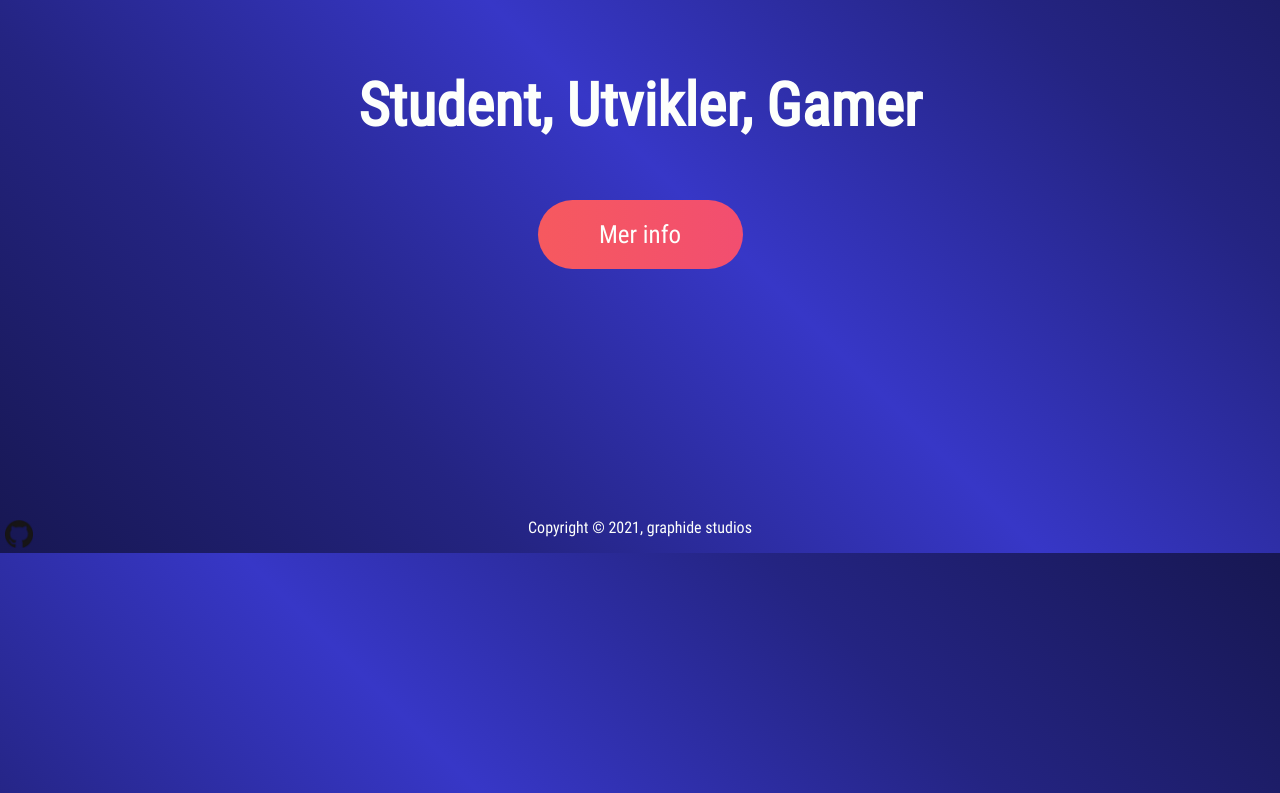
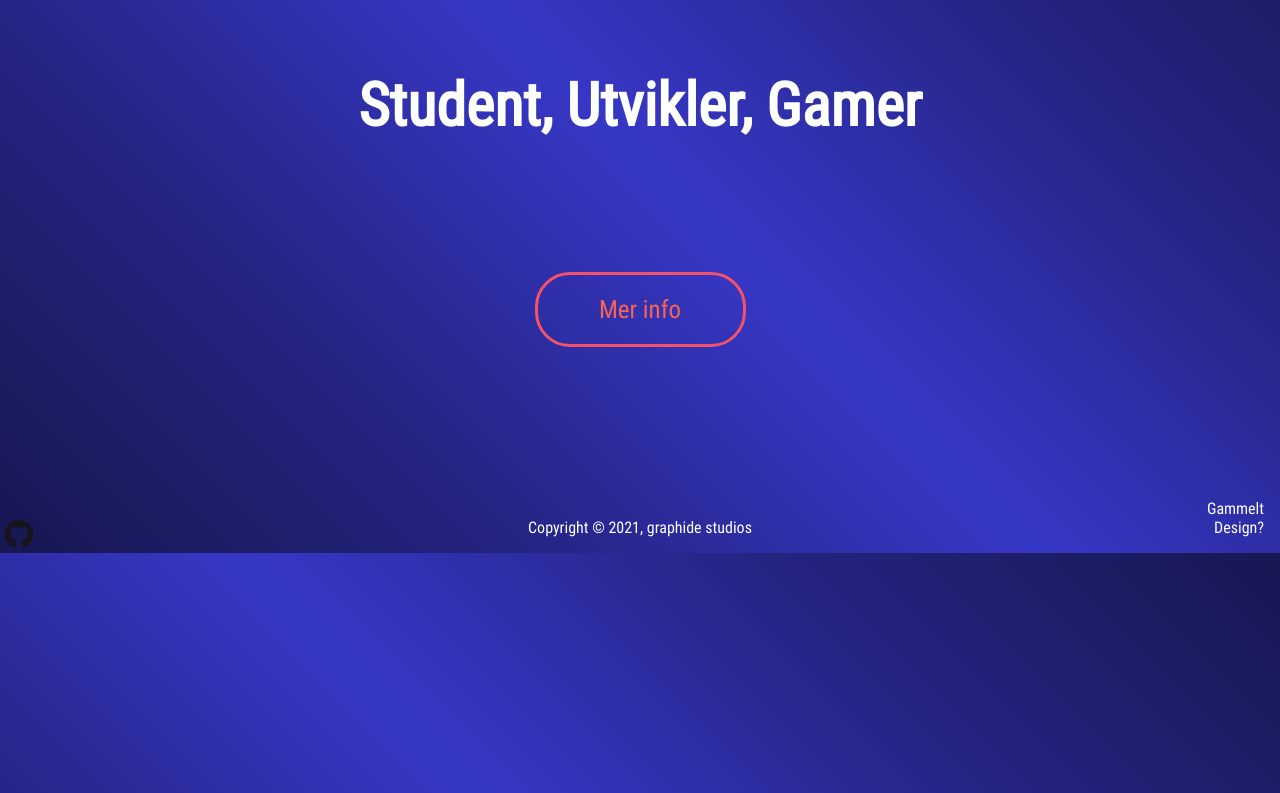
Before and after one commit to LilleAndersen/LilleAndersen.github.io, a PHP site: page / in a window 1280 px wide. Shown: the part 247-1040 px from the top of the page. Run offline with PHP 8.4, Linux system fonts and the light colour scheme.

Commit message:
change more button on index

```diff
--- a/index.html
+++ b/index.html
@@ -43,7 +43,7 @@
     <div id="welcome">
             <h1 id="name">Student, Utvikler, Gamer</h1> <!-- Headline -->
             <br>
-            <a href="#homeinfobox" class="morebtn btn" tabindex="-1">Mer info</a>
+            <a id="infobtn" class="morebtn btn" href="#homeinfobox" tabindex="-1">Mer info</a>
     </div>
 
     <div id="homeinfobox">
@@ -60,9 +60,12 @@
 
     </div>
 
+
     <footer>
         Copyright © 2021, graphide studios
     </footer>
+
+    <a id="old" href="https://old.little.yessness.com" >Gammelt Design?</a>
 
 </div>
 
--- a/pages/school/index.html
+++ b/pages/school/index.html
@@ -34,7 +34,7 @@
     <div id="welcome">
         <h1 id="name">Skolearbeid</h1> <!-- Overskriften -->
         <br>
-        <a href="#schoolcontent" class="morebtn btn" tabindex="-1">Oppgaver</a>
+        <a id="infobtn" class="morebtn btn" href="#schoolcontent" tabindex="-1">Mer info</a>
     </div>
 
 
--- a/style.css
+++ b/style.css
@@ -46,7 +46,7 @@ html
 
 *
 {
-    cursor: url("assets/cursor/cursor-orange.png") 8 8, auto; /* Adds custom cursor */
+    /*cursor: url("assets/cursor/cursor-orange.png") 8 8, auto; !* Adds custom cursor *!*/
 }
 
 /* 1.4 Flex */
@@ -132,6 +132,23 @@ html
 br
 {
     user-select: none;
+}
+
+#infobtn
+{
+    background: none !important;
+    border: solid #F3526A !important;
+    color: var(--btn-bkg) !important;
+    margin: 9vh 0 0 0 !important;
+
+}
+
+#infobtn:hover
+{
+    color: var(--txt-clr) !important;
+    background: #F3526A !important;
+    border-radius: 20px !important;
+
 }
 
 /* 1.7 Underpage */
@@ -321,6 +338,22 @@ footer
     padding: 1rem;
 }
 
+#old
+{
+    position: absolute;
+    right: 0;
+    bottom: 0;
+    left: 0;
+    padding: 1rem;
+    text-align: right;
+    margin: 0 0 0 90vw;
+    color: var(--txt-clr);
+    outline: none;
+    border: none;
+    text-decoration: none;
+    z-index: 10000000;
+}
+
 
 /* 2 Page Specific*/
 
```
